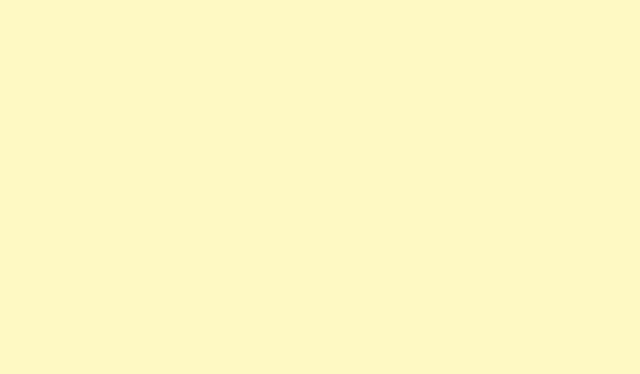
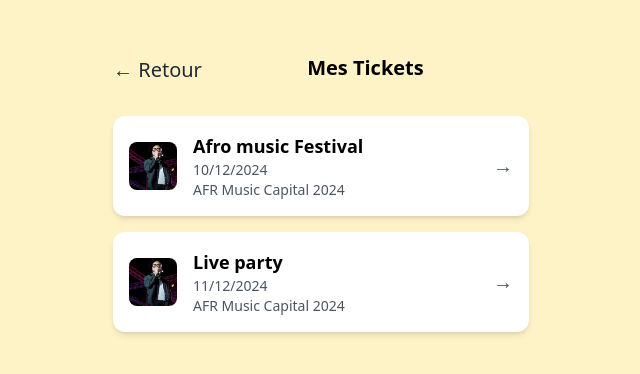
Before and after one commit to Alaintchougbo1/Digital-transformer, a Vue app in the folder Frontend/afro-stream/: page /tickets in a window 1280 px wide. Before the commit this address had no page. Shown: the part 208-582 px from the top of the page, without its empty margins (319-959 px from the left). Built offline with nearby package versions, Linux system fonts and the light colour scheme.

Commit message:
fix bug in MesTickets component

```diff
--- a/Frontend/afro-stream/src/components/Decouvrir.vue
+++ b/Frontend/afro-stream/src/components/Decouvrir.vue
@@ -1,5 +1,6 @@
-
-
+<!-- eslint-disable vue/multi-word-component-names -->
+// eslint-disable-next-line vue/multi-word-component-names
+<!-- eslint-disable-next-line vue/multi-word-component-names -->
 <template>
   <div class="flex flex-col h-screen bg-yellow-50">
     <!-- Barre de recherche -->
@@ -58,8 +59,9 @@
 
       <i class="fas fa-video"></i>
 
-
+      <RouterLink to="/tickets">
       <i class="fas fa-ticket-alt"></i>
+    </RouterLink>
       <RouterLink to="/profile">
         <i class="fas fa-user"></i>
       </RouterLink>
@@ -69,7 +71,7 @@
 </template>
 
 <script>
-import { RouterLink } from 'vue-router';
+// import { RouterLink } from 'vue-router';
 
 export default {
   data() {
--- a/Frontend/afro-stream/src/components/Evenement.vue
+++ b/Frontend/afro-stream/src/components/Evenement.vue
@@ -3,9 +3,11 @@ import { RouterLink } from 'vue-router';
   <div class="bg-amber-100 min-h-screen font-sans">
     <!-- Header avec bouton de retour -->
     <header class="p-4">
+      <RouterLink to="/home">
       <button class="text-gray-800 text-lg cursor-pointer hover:underline">
         ← Retour
       </button>
+    </RouterLink>
     </header>
 
     <!-- Image de l'événement -->
--- a/Frontend/afro-stream/src/components/HomePage.vue
+++ b/Frontend/afro-stream/src/components/HomePage.vue
@@ -62,8 +62,9 @@
       <RouterLink to="/decouvrir">
           <i class="fas fa-video"></i>
       </RouterLink>
-
+      <RouterLink to="/tickets">
       <i class="fas fa-ticket-alt"></i>
+    </RouterLink>
       <RouterLink to="/profile">
         <i class="fas fa-user"></i>
       </RouterLink>
--- /dev/null
+++ b/Frontend/afro-stream/src/components/MesTickets.vue
@@ -0,0 +1,54 @@
+<template>
+  <div class="bg-amber-100 min-h-screen font-sans flex items-center justify-center">
+    <div class="w-11/12 max-w-md bg-amber-100 rounded-2xl overflow-hidden">
+      <!-- Barre de retour -->
+      <header class="flex items-center p-4 bg-amber-100">
+        <RouterLink to="/home">
+        <button class="text-xl cursor-pointer text-gray-800 hover:underline">&larr; Retour</button>
+      </RouterLink>
+        <h1 class="flex-grow text-center text-xl font-bold">Mes Tickets</h1>
+      </header>
+
+      <!-- Liste des tickets -->
+      <main class="p-4 flex flex-col space-y-4">
+        <div class="flex items-center p-4 bg-white rounded-xl shadow-md">
+          <img
+            src="/eya.jpeg"
+            alt="Afro music Festival"
+            class="w-12 h-12 rounded-lg object-cover mr-4"
+          />
+          <div class="flex-grow">
+            <h3 class="text-lg font-bold">Afro music Festival</h3>
+            <p class="text-sm text-gray-600">10/12/2024<br>AFR Music Capital 2024</p>
+          </div>
+          <span class="text-xl text-gray-600">&rarr;</span>
+        </div>
+
+        <div class="flex items-center p-4 bg-white rounded-xl shadow-md">
+          <img
+            src="/eya.jpeg"
+            alt="Live party"
+            class="w-12 h-12 rounded-lg object-cover mr-4"
+          />
+          <div class="flex-grow">
+            <h3 class="text-lg font-bold">Live party</h3>
+            <p class="text-sm text-gray-600">11/12/2024<br>AFR Music Capital 2024</p>
+          </div>
+          <span class="text-xl text-gray-600">&rarr;</span>
+        </div>
+      </main>
+    </div>
+  </div>
+</template>
+
+<script>
+// import { RouterLink } from 'vue-router';
+
+export default {
+  name: 'MesTickets',
+};
+</script>
+
+<style scoped>
+/* La plupart des styles ont été remplacés par des classes Tailwind */
+</style>
--- a/Frontend/afro-stream/src/router/index.js
+++ b/Frontend/afro-stream/src/router/index.js
@@ -8,15 +8,17 @@ import Decouvrir from '@/components/HomePage.vue';
 import AchatBillet from '@/components/AchatBillet.vue';
 // import { name } from '@vue/eslint-config-prettier/skip-formatting';
 import Evenement from '@/components/Evenement.vue';
+import MesTickets from '@/components/MesTickets.vue';
 
 const routes = [
   { path: '/', name: 'PreAccueil', component: PreAccueil },
   { path: '/accueil', name: 'Accueil', component: Accueil },
   { path: '/decouvrir', name: 'Home', component: HomePage },
   { path: '/profile', name: 'Profile', component: Profile },
-  { path: '/home', name: 'Decouvrir',component: Decouvrir },
-  { path: '/achat', name:'Achat', component: AchatBillet },
+  { path: '/home', name: 'Decouvrir', component: Decouvrir },
+  { path: '/achat', name: 'Achat', component: AchatBillet },
   { path: '/eventfutu', name: 'Eventfutu', component: Evenement },
+  { path: '/tickets', name: 'tickets', component: MesTickets },
 ];
 
 const router = createRouter({
```
